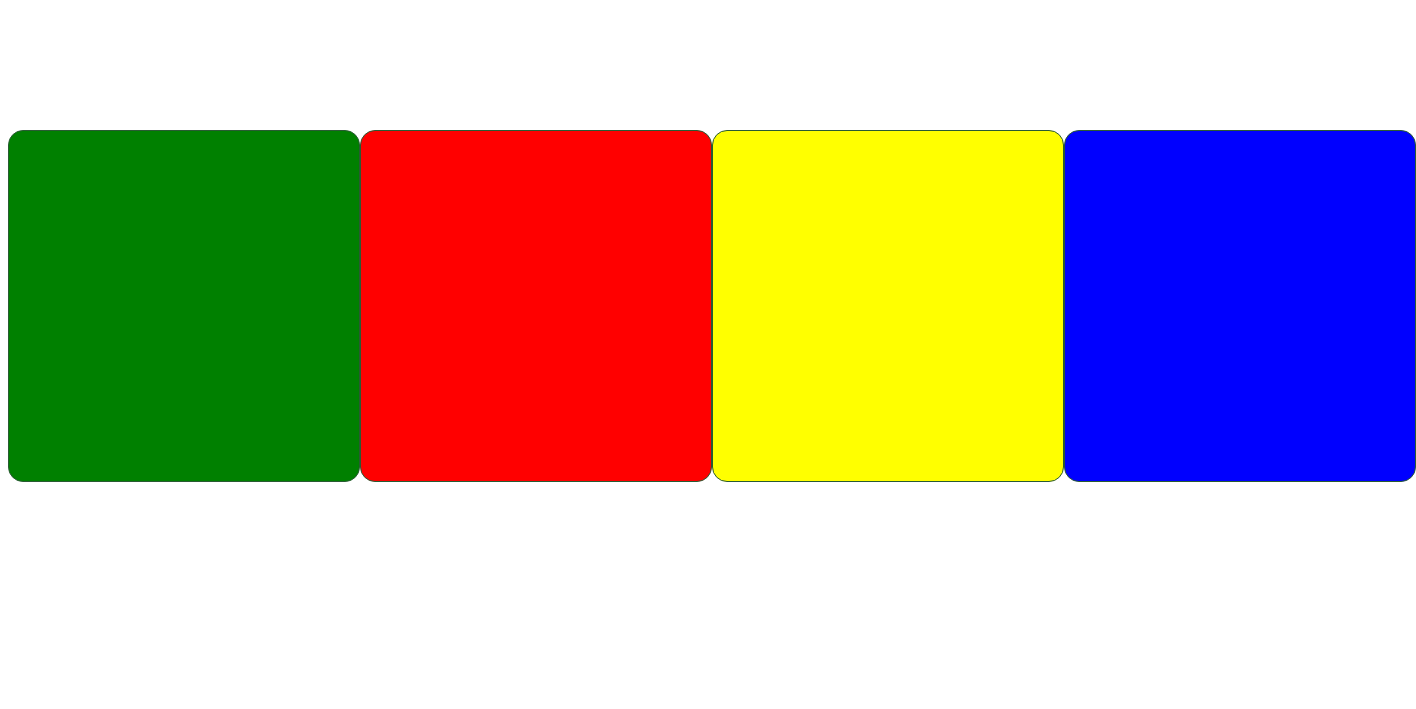
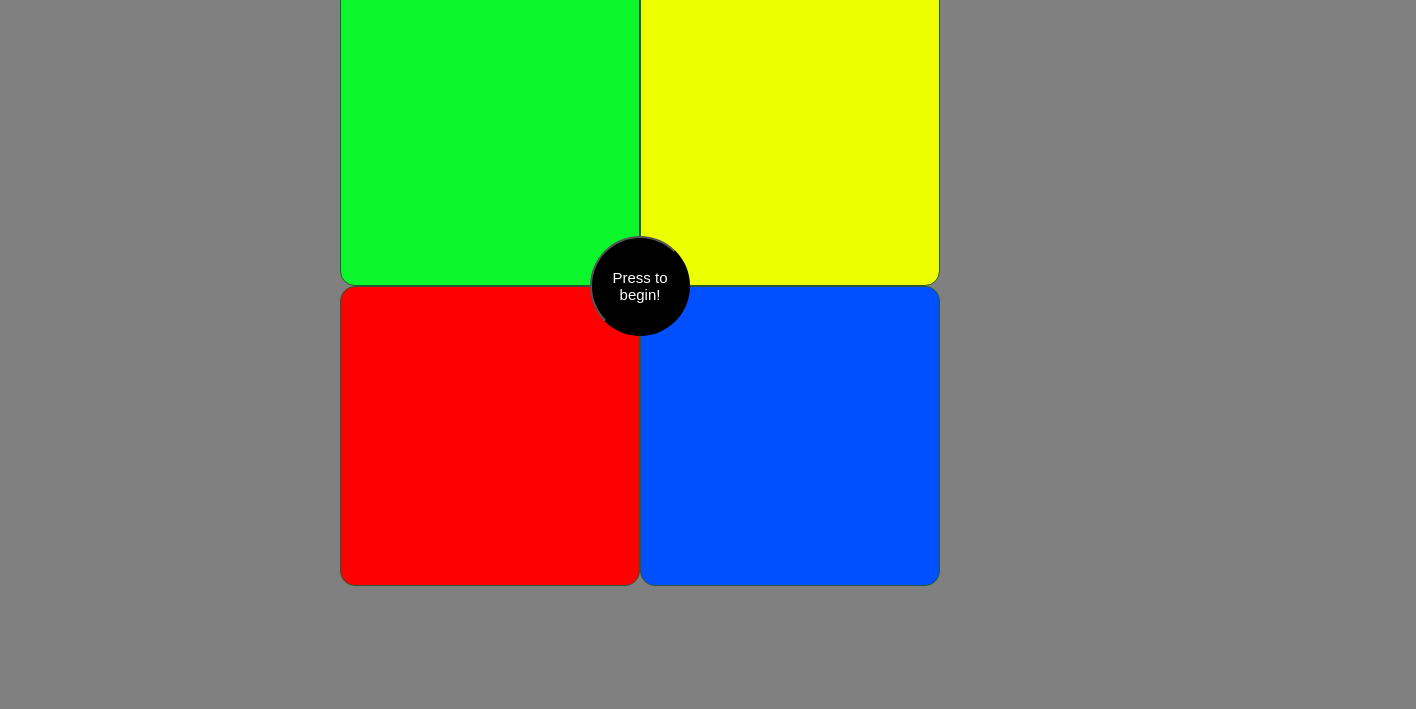
Before and after one commit to ajspotts/Project-1, a plain HTML site: page index.html in a window 1280 px wide. Shown: the part 91-800 px from the top of the page, 1416 px wide, since content can reach past the window. Drawn offline with nearby package versions, Linux system fonts and the light colour scheme.

Commit message:
WorkingCopy

```diff
--- a/index.html
+++ b/index.html
@@ -9,8 +9,6 @@
     <div class='header'>
       <div class='title'>Simon</div>
     </div>
-
-    <button type="button">Press to begin!</button>
 
     <div class='control'>
 
@@ -32,6 +30,9 @@
 
 
     </div>
+
+  <button type="button">Press to begin!</button>
+
     <script src="https://code.jquery.com/jquery-3.1.0.min.js" integrity="sha256-cCueBR6CsyA4/9szpPfrX3s49M9vUU5BgtiJj06wt/s=" crossorigin="anonymous"></script>
     <script src="script.js"></script>
 
--- a/script.js
+++ b/script.js
@@ -86,7 +86,7 @@ $('.panel').on('click', function() {
     if (arraysCorrect) {
       flashCount++;
       flashInterval -= 200;
-      flashLength -= 200;
+      flashLength -= 400;
       alert('Correct')
     } else {
     // Else do not continue and reset to beginning
@@ -95,10 +95,19 @@ $('.panel').on('click', function() {
       flashLength = FLASH_LENGTH_DEFAULT;
       alert('Incorrect, starting over')
     }
+    setTimeout(goToNextLevel, 1000)
+
 
 
   }
 });
+
+var goToNextLevel = function() {
+  randomFlashingPattern=[];
+  userClickedPattern=[];
+  generatePattern();
+  displayPattern();
+};
 
 $('button').on('click', function() {
   randomFlashingPattern=[];
--- a/style.css
+++ b/style.css
@@ -1,15 +1,19 @@
-button {
-
+body {
+  background-color: grey;
 }
 
+.title {
+  font-size: 60px;
+  text-align: center;
+}
 
 .panel {
-background-color: #6C9A74;
   border: 1px solid #295A33;
   border-radius: 15px;
   display: inline-block;
   width: 50%;
   height: 50%;
+  box-sizing: border-box;
 }
 
 .control {
@@ -18,22 +22,38 @@ justify-content: center;
   align-items: center;
   flex-direction: column;
   flex-wrap: wrap;
-width: 700px;
-height: 700px;
+  width: 600px;
+  height: 600px;
+  margin:auto;
 }
 
 .green{
-background-color: green;
+  background-color: #0CF72B;
 }
 
 .red{
-background-color: red;
+  background-color: #FF0000;
 }
 
 .blue {
-background-color: blue;
+  background-color: #0050FF;
 }
 
 .yellow {
-background-color: yellow;
+  background-color: #EEFF00;
 }
+
+button {
+  color: white;
+  background-color: black;
+  border-radius: 50px;
+  font-size: 15px;
+  display: block;
+  justify-content: center;
+  align-items: center;
+  width: 100px;
+  height: 100px;
+  margin:auto;
+  position:relative;
+  bottom: 350px;
+}
```
Lines whose indentation alone changed are shown as unchanged.
